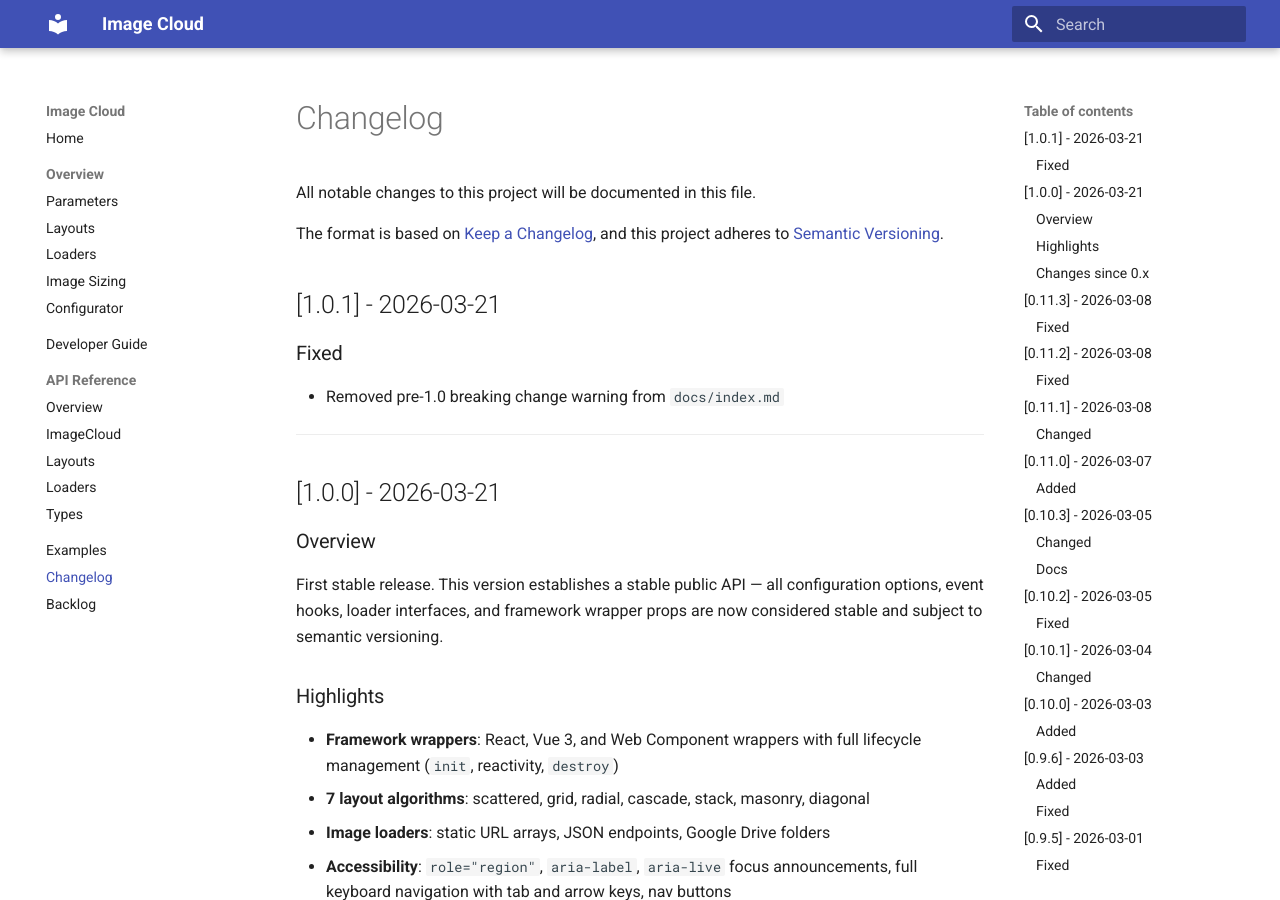
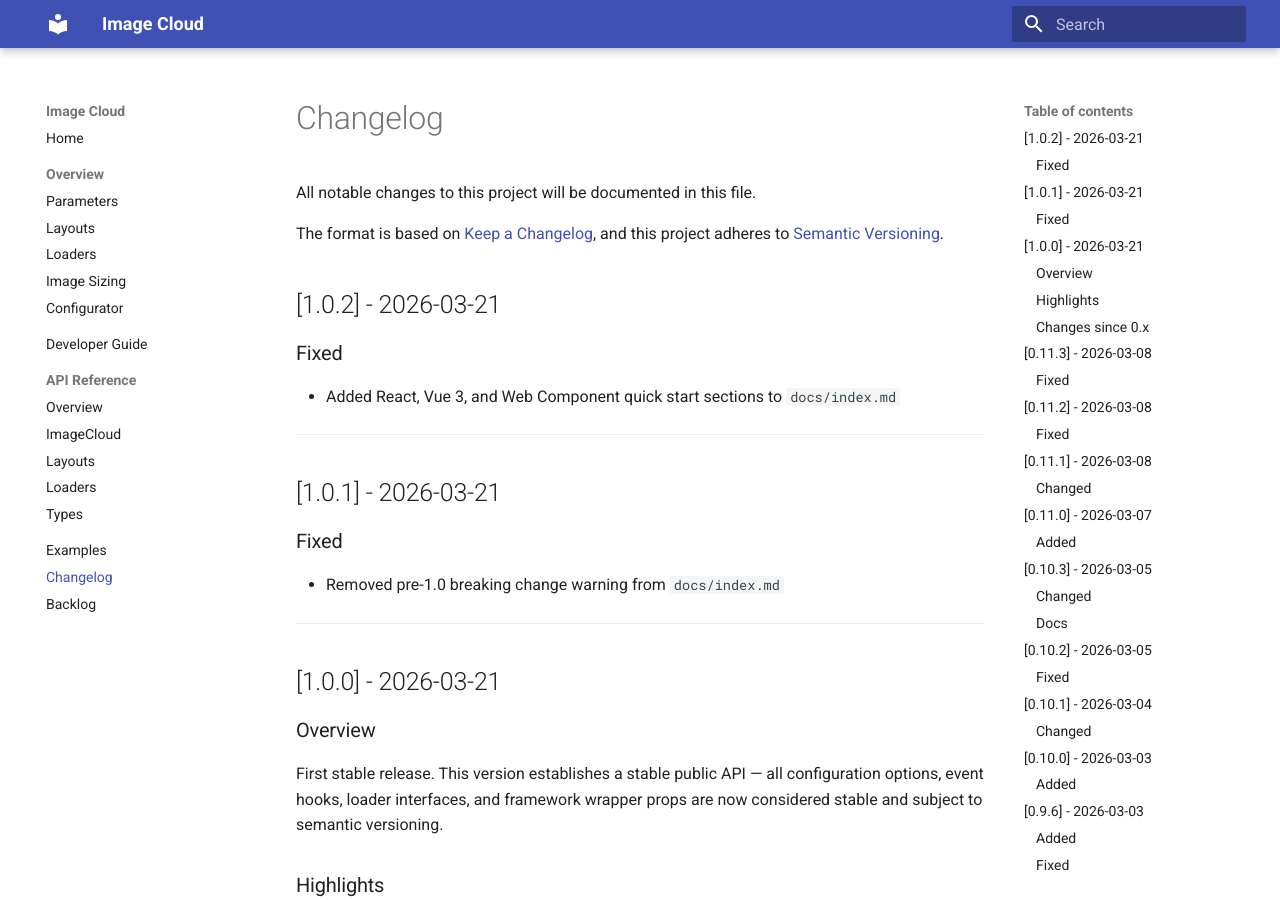
Before and after one commit to frybynite/image-cloud, an MkDocs documentation site: the page built from docs/changelog.md, in a window 1280 px wide and 900 px high. Built offline with MkDocs 1.6.1 and Material for MkDocs 9.7.7, drawn with Linux system fonts in a browser that asks for light colours.

Commit message:
fixed missing react, vue, web component quick starts. 1.0.1 -> 1.0.2
Co-Authored-By: Claude Sonnet 4.6 <noreply@anthropic.com>

```diff
--- a/docs/changelog.md
+++ b/docs/changelog.md
@@ -3,6 +3,14 @@
 All notable changes to this project will be documented in this file.
 
 The format is based on [Keep a Changelog](https://keepachangelog.com/), and this project adheres to [Semantic Versioning](https://semver.org/).
+
+## [1.0.2] - 2026-03-21
+
+### Fixed
+
+- Added React, Vue 3, and Web Component quick start sections to `docs/index.md`
+
+---
 
 ## [1.0.1] - 2026-03-21
 
--- a/package.json
+++ b/package.json
@@ -1,6 +1,6 @@
 {
   "name": "@frybynite/image-cloud",
-  "version": "1.0.1",
+  "version": "1.0.2",
   "description": "Javascript/TypeScript image cloud library with custom loaders, various layouts, full images styling, with animation and zoom effects",
   "type": "module",
   "main": "./dist/image-cloud.umd.js",
```
